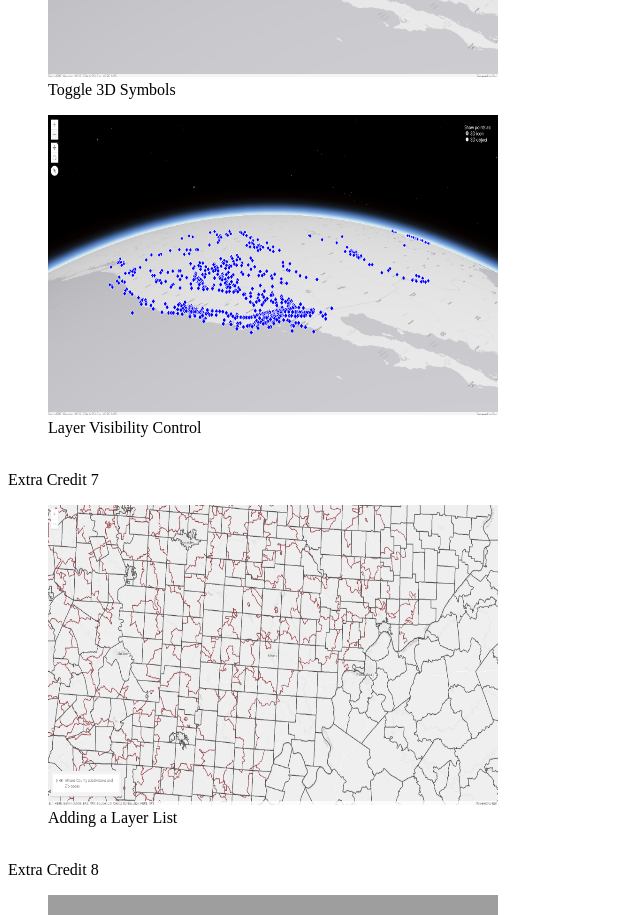
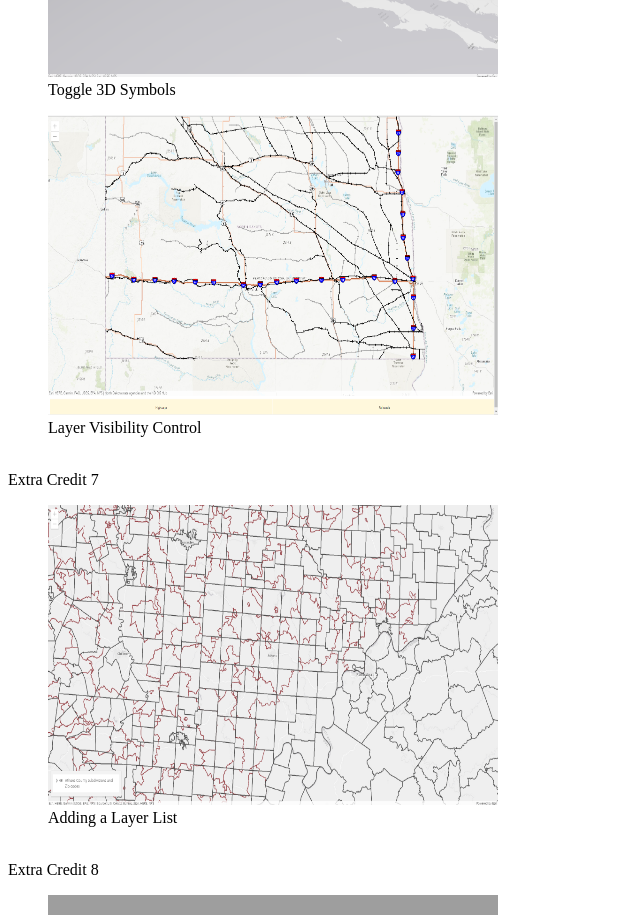
Before and after one commit to ReynoldsWegbebu/Cartography_Class, a plain HTML site: page docs/index.html in a window 1280 px wide. Shown: the part 2423-3338 px from the top of the page, without its empty margins (0-640 px from the left). Drawn offline with Linux system fonts and the light colour scheme; grey boxes are pictures that could not be loaded.

Commit message:
Update index.html

```diff
--- a/docs/index.html
+++ b/docs/index.html
@@ -44,7 +44,7 @@
 
 
         <figure><a href="ReyExtra6_1.html"><img
-        src="images/ReyExtra6_2.PNG" width="450" height="300"></a>
+        src="images/ReyExtra6_1.PNG" width="450" height="300"></a>
         <figcaption>Layer Visibility Control</figcaption>
         </figure>
      <br/>
```
